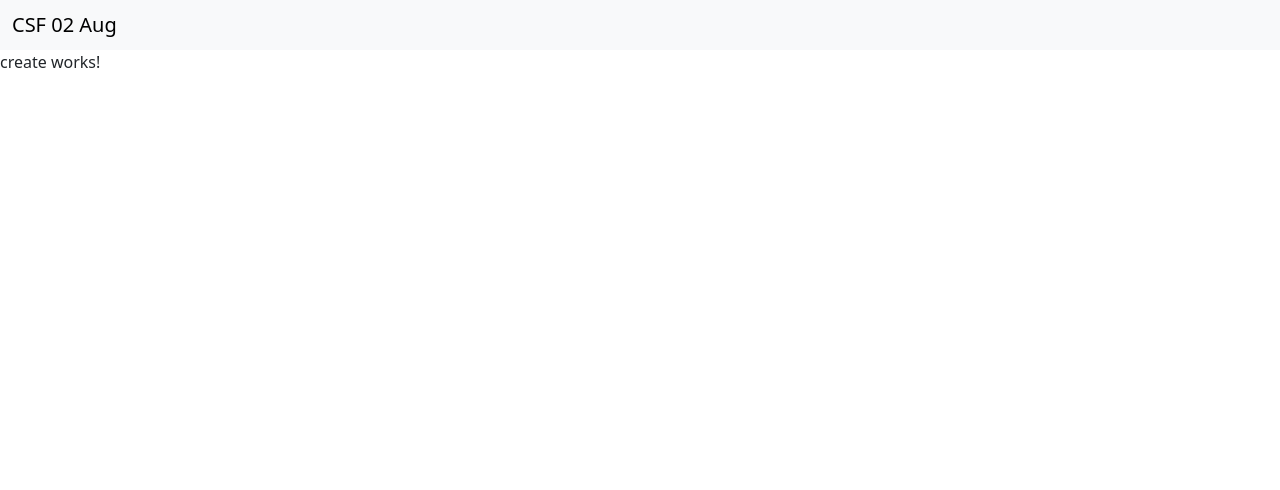
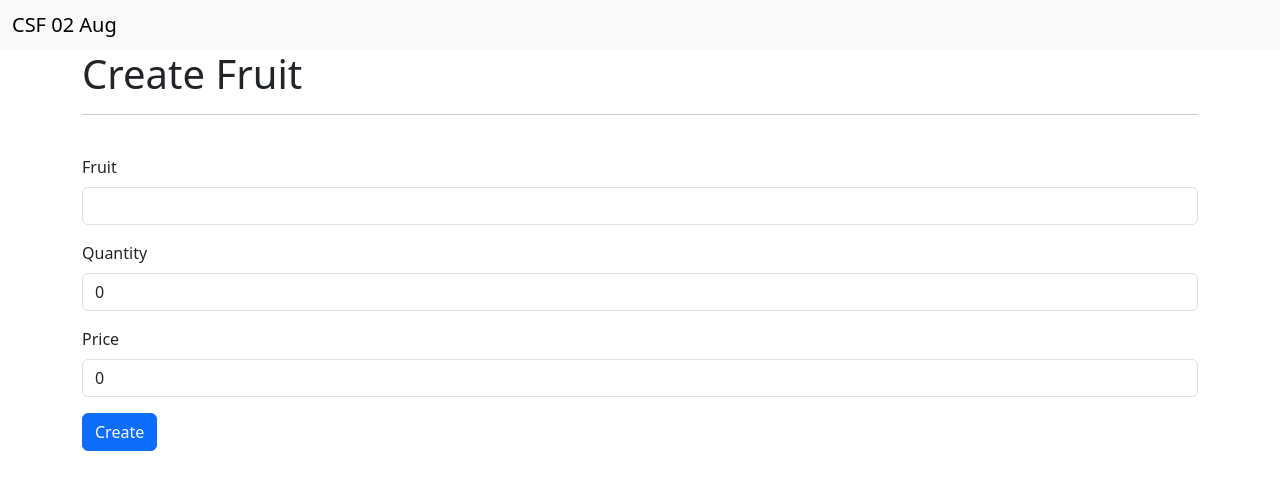
Before and after one commit to russell258/csf_day32, an Angular app: page /fruits/create in a window 1280 px wide. Shown: the top 490 px of the page. Built offline with nearby package versions, Linux system fonts and the light colour scheme.

Commit message:
edit create

```diff
--- a/db.json
+++ b/db.json
@@ -1,10 +1,29 @@
 {
-  "fruits":[
+  "fruits": [
     {
-      "id":1,
+      "id": 1,
       "name": "cherry",
       "quantity": 100,
       "price": 25
+    },
+    {
+      "id": 2,
+      "name": "russell",
+      "quantity": 2,
+      "price": 23
+    },
+    {
+      "id": 3,
+      "name": "asdasdad",
+      "quantity": 123,
+      "price": 123
+    }
+  ],
+  "posts":[
+    {
+      "id":1,
+      "title":"Test Post 01",
+      "body": "Sample Test Post 01"
     }
   ]
 }
--- a/src/app/app-routing.module.ts
+++ b/src/app/app-routing.module.ts
@@ -8,7 +8,7 @@ const routes: Routes = [
   {path:'', redirectTo: 'fruits/home', pathMatch: 'full'},
   {path:'fruits/home', component:HomeComponent},
   {path:'fruits/create', component:CreateComponent},
-  {path:'fruits/edit', component:EditComponent}
+  {path:'fruits/edit/:id', component:EditComponent}
 ];
 
 @NgModule({
--- a/src/app/app.module.ts
+++ b/src/app/app.module.ts
@@ -7,6 +7,7 @@ import { AppComponent } from './app.component';
 import { HomeComponent } from './fruits/home/home.component';
 import { CreateComponent } from './fruits/create/create.component';
 import { EditComponent } from './fruits/edit/edit.component';
+import { FormsModule } from '@angular/forms';
 
 @NgModule({
   declarations: [
@@ -18,7 +19,8 @@ import { EditComponent } from './fruits/edit/edit.component';
   imports: [
     BrowserModule,
     AppRoutingModule,
-    HttpClientModule
+    HttpClientModule,
+    FormsModule,
   ],
   providers: [],
   bootstrap: [AppComponent]
--- a/src/app/fruits/create/create.component.html
+++ b/src/app/fruits/create/create.component.html
@@ -1 +1,32 @@
-<p>create works!</p>
+<div class="container">
+  <h1> Create Fruit </h1>
+  <hr>
+  <br>
+  <form>
+    <div class="row">
+      <div class="col">
+        <div class="mb-3">
+          <label for="name" class ="form-label">Fruit</label>
+          <input type="text" class = "form-control" name="name" [(ngModel)]="fruitObject.name">
+        </div>
+      </div>
+    </div>
+    <div class="row">
+      <div class="col">
+        <div class="mb-3">
+          <label for="quantity" class ="form-label">Quantity</label>
+          <input type="number" class = "form-control" name="quantity" [(ngModel)]="fruitObject.quantity">
+        </div>
+      </div>
+    </div>
+    <div class="row">
+      <div class="col">
+        <div class="mb-3">
+          <label for="price" class ="form-label">Price</label>
+          <input type="number" class = "form-control" name="price" [(ngModel)]="fruitObject.price">
+        </div>
+      </div>
+    </div>
+    <button class="btn btn-primary" (click)="create()">Create</button>
+  </form>
+</div>
--- a/src/app/fruits/create/create.component.ts
+++ b/src/app/fruits/create/create.component.ts
@@ -1,4 +1,7 @@
 import { Component } from '@angular/core';
+import { Fruits } from '../fruits';
+import { Router } from '@angular/router';
+import { FruitsService } from '../fruits.service';
 
 @Component({
   selector: 'app-create',
@@ -6,5 +9,23 @@ import { Component } from '@angular/core';
   styleUrls: ['./create.component.css']
 })
 export class CreateComponent {
+  fruitObject: Fruits = {
+    id:0,
+    name:'',
+    quantity:0,
+    price:0
+  }
+
+  constructor (private fruitService: FruitsService, private router: Router){ }
+
+  create(){
+    this.fruitService.create('fruits', this.fruitObject).subscribe({
+      next: (data) => {
+        this.router.navigate(["/fruits/home"])
+      }, error:(err) => {
+        console.log(err)
+      }
+    })
+  }
 
 }
--- a/src/app/fruits/edit/edit.component.html
+++ b/src/app/fruits/edit/edit.component.html
@@ -1 +1,32 @@
-<p>edit works!</p>
+<div class="container">
+  <h1> Edit Fruit </h1>
+  <hr>
+  <br>
+  <form>
+    <div class="row">
+      <div class="col">
+        <div class="mb-3">
+          <label for="name" class ="form-label">Fruit</label>
+          <input type="text" class = "form-control" name="name" [(ngModel)]="fruitObject.name">
+        </div>
+      </div>
+    </div>
+    <div class="row">
+      <div class="col">
+        <div class="mb-3">
+          <label for="quantity" class ="form-label">Quantity</label>
+          <input type="number" class = "form-control" name="quantity" [(ngModel)]="fruitObject.quantity">
+        </div>
+      </div>
+    </div>
+    <div class="row">
+      <div class="col">
+        <div class="mb-3">
+          <label for="price" class ="form-label">Price</label>
+          <input type="number" class = "form-control" name="price" [(ngModel)]="fruitObject.price">
+        </div>
+      </div>
+    </div>
+    <button class="btn btn-primary" (click)="update()">Update</button>
+  </form>
+</div>
--- a/src/app/fruits/edit/edit.component.ts
+++ b/src/app/fruits/edit/edit.component.ts
@@ -1,4 +1,7 @@
 import { Component } from '@angular/core';
+import { Fruits } from '../fruits';
+import { ActivatedRoute, Router } from '@angular/router';
+import { FruitsService } from '../fruits.service';
 
 @Component({
   selector: 'app-edit',
@@ -6,5 +9,39 @@ import { Component } from '@angular/core';
   styleUrls: ['./edit.component.css']
 })
 export class EditComponent {
+  fruitObject: Fruits = {
+    id:0,
+    name:'',
+    quantity:0,
+    price:0
+  }
+
+  constructor(private fruitService: FruitsService, private router: Router, private route: ActivatedRoute){}
+
+  ngOnInit() : void{
+    this.route.paramMap.subscribe((param) => {
+      var id = Number(param.get('id'));
+
+      //this is calling below function to run
+      this.getFruitById(id);
+    })
+  }
+
+  getFruitById(id: number){
+    this.fruitService.getById('fruits',id).subscribe((data) =>{
+      this.fruitObject=data;
+    })
+  }
+
+  update(){
+    return this.fruitService.update('fruits',this.fruitObject).subscribe({
+      next:(data)=>{
+      this.router.navigate(['/fruits/edit/'])
+    },
+      error:(err)=>{
+        console.log(err)
+      }
+    });
+  }
 
 }
--- a/src/app/fruits/fruits.service.ts
+++ b/src/app/fruits/fruits.service.ts
@@ -7,7 +7,7 @@ import { Fruits } from './fruits';
 })
 export class FruitsService {
 
-  apiURL: string = 'http://localhost/4200';
+  apiURL: string = 'http://localhost:3000/';
 
   constructor(private http: HttpClient) { }
 
@@ -15,4 +15,20 @@ export class FruitsService {
     return this.http.get<Fruits[]>(this.apiURL+ resource);
   }
 
+  create(resource: string, payload: Fruits){
+    return this.http.post<Fruits>(this.apiURL+ resource, payload);
+  }
+
+  getById(resource:string, id:number){
+    return this.http.get<Fruits>(this.apiURL + resource + `/${id}`);
+  }
+
+  update(resource:string, payload: Fruits){
+    return this.http.post<Fruits>(this.apiURL + resource+ '/edit' + `/${payload.id}`, payload);
+  }
+
+  delete(resource: string, id:number){
+    return this.http.delete(this.apiURL + resource + `/${id}`);
+  }
+
 }
--- a/src/app/fruits/home/home.component.html
+++ b/src/app/fruits/home/home.component.html
@@ -1,3 +1,13 @@
+<div class="container">
+  <div class="row">
+    <div class="col">
+      <a routerLink="/fruits/create" class="btn btn-primary">Create</a>
+    </div>
+  </div>
+</div>
+
+<br><br>
+
 <div class="container">
   <table class="table table-primary">
     <thead>
@@ -15,7 +25,10 @@
         <td>{{fruit.name}}</td>
         <td>{{fruit.quantity}}</td>
         <td>{{fruit.price}}</td>
-        <td></td>
+        <td>
+          <a [routerLink]="['/fruits/edit',fruit.id]" class = "btn btn-success">Edit</a>
+          <button class ="btn btn-danger" (click)="delete(fruit.id)">Delete</button>
+        </td>
       </tr>
     </tbody>
   </table>
--- a/src/app/fruits/home/home.component.ts
+++ b/src/app/fruits/home/home.component.ts
@@ -21,6 +21,11 @@ export class HomeComponent {
     });
   }
 
+  delete(id:number){
+    this.fruitService.delete('fruits',id).subscribe((data)=>{
+      this.allFruits=this.allFruits.filter(o =>o.id != id);
+    })
+  }
 
 
 }
```
